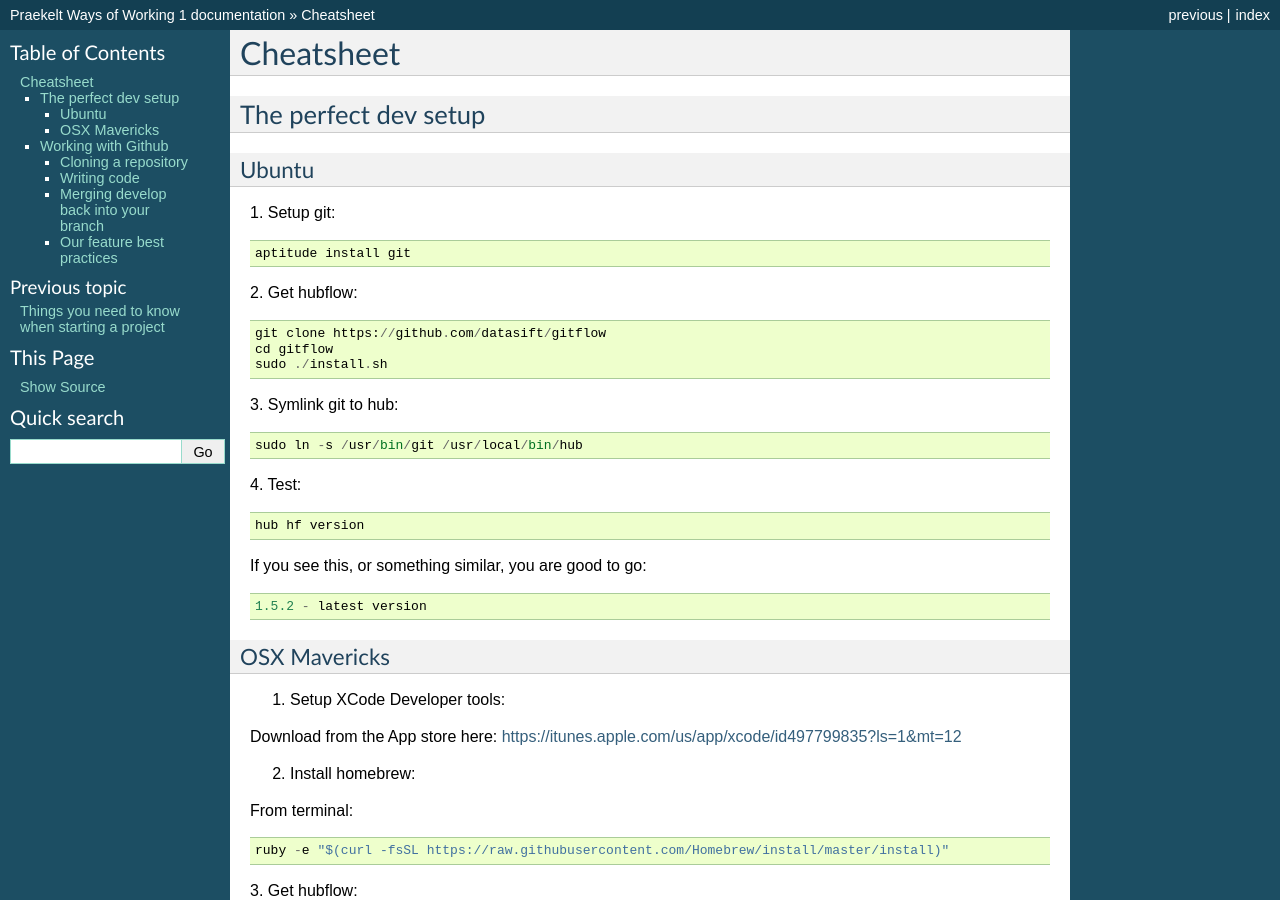
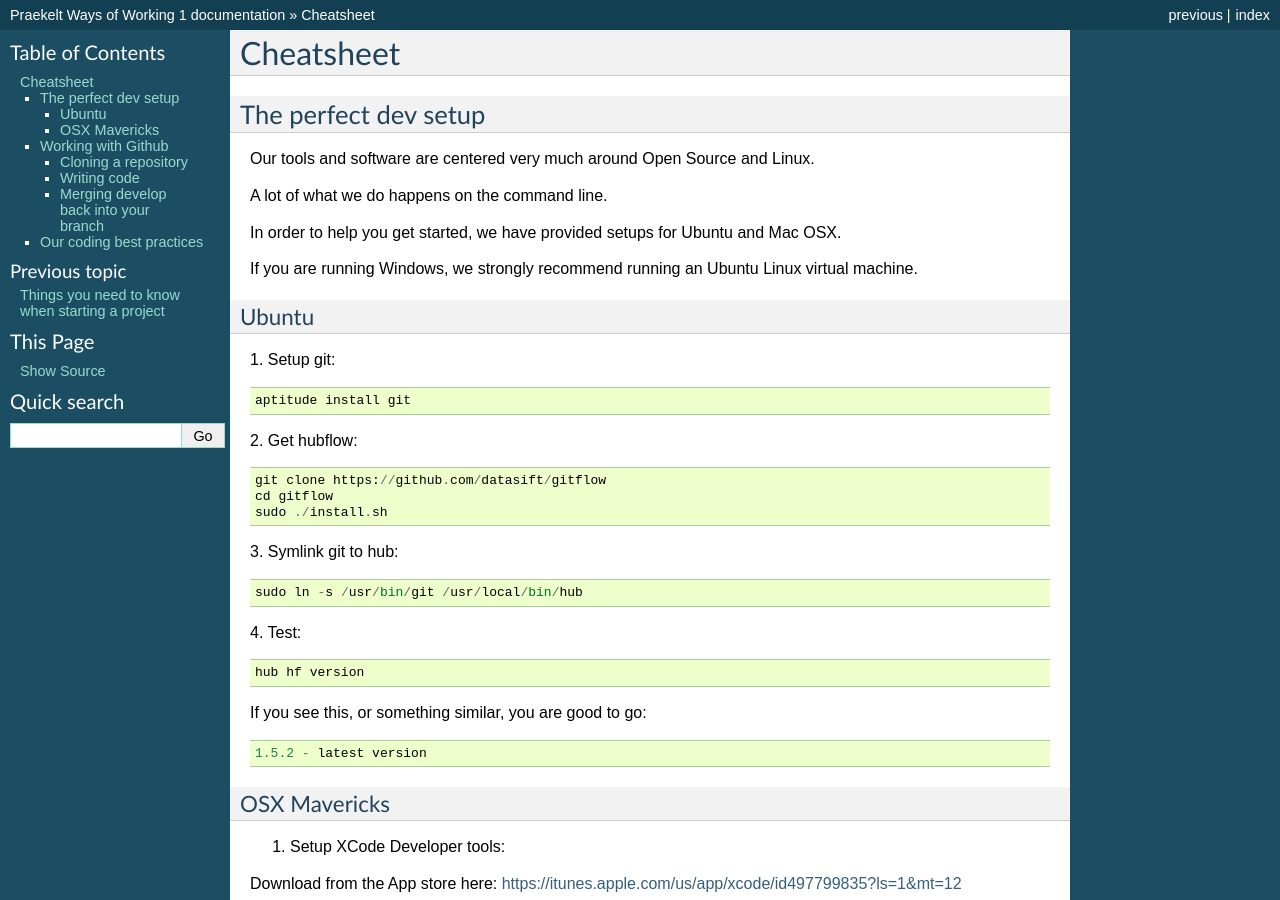
Before and after one commit to praekeltfoundation/ways-of-working, a Sphinx documentation site: the page built from docs/cheatsheet.rst, in a window 1280 px wide and 900 px high. Built offline with Sphinx 7.4.7, drawn with Linux system fonts in a browser that asks for light colours; some of the changed text lies outside the part shown.

```diff
--- a/docs/cheatsheet.rst
+++ b/docs/cheatsheet.rst
@@ -4,6 +4,16 @@
 
 The perfect dev setup
 #####################
+
+Our tools and software are centered very much around Open Source and Linux.
+
+A lot of what we do happens on the command line.
+
+In order to help you get started, we have provided setups for Ubuntu and Mac
+OSX.
+
+If you are running Windows, we strongly recommend running an Ubuntu Linux
+virtual machine.
 
 Ubuntu
 ******
@@ -114,10 +124,14 @@
   hub issue create
   <enter text>
 
-2. Start a new feature with hubflow named: issue-<issue # you created in step 1>-<description of work>
+2. Start a new feature with hubflow named: :code:`issue-<issue # you created in step 1>-<description of work>`
 ::
   hub hf feature start issue-1-going-to-write-some-code
+
 3. Write code
+
+This is where the actual magic happens.
+
 4. Commit it
 ::
   hub commit -a -m "hey look, real work!"
@@ -138,9 +152,11 @@
   :align: center
 
 8. Merge it into develop
+
 9. Finish the feature
 ::
   hub hf feature finish
+
 10. Rinse and repeat
 
 Merging develop back into your branch
@@ -157,11 +173,12 @@
 
 This then merges develop into your feature branch and pushes it back to github.
 
-Our feature best practices
-**************************
+Our coding best practices
+#########################
 
 We do this all the time, so here are a couple of 'quiet rules' we stick to:
 
+* Write tests early on in the development process
 * One change per feature (where possible)
 * Always convert issues to pull requests (it just makes issue clean up easier)
 * Commit often (smaller commits help in showing you what went wrong)
--- a/docs/conf.py
+++ b/docs/conf.py
@@ -12,6 +12,7 @@
 # serve to show the default.
 
 import sys, os
+from datetime import date
 
 # If extensions (or modules to document with autodoc) are in another directory,
 # add these directories to sys.path here. If the directory is relative to the
@@ -41,7 +42,7 @@
 
 # General information about the project.
 project = u'Praekelt Ways of Working'
-copyright = u'2013, Praekelt Foundation devs and individual contributors'
+copyright = '%d, Praekelt Foundation developers and individual contributors' % date.today().year
 
 # The version info for the project you're documenting, acts as replacement for
 # |version| and |release|, also used in various other places throughout the
```
